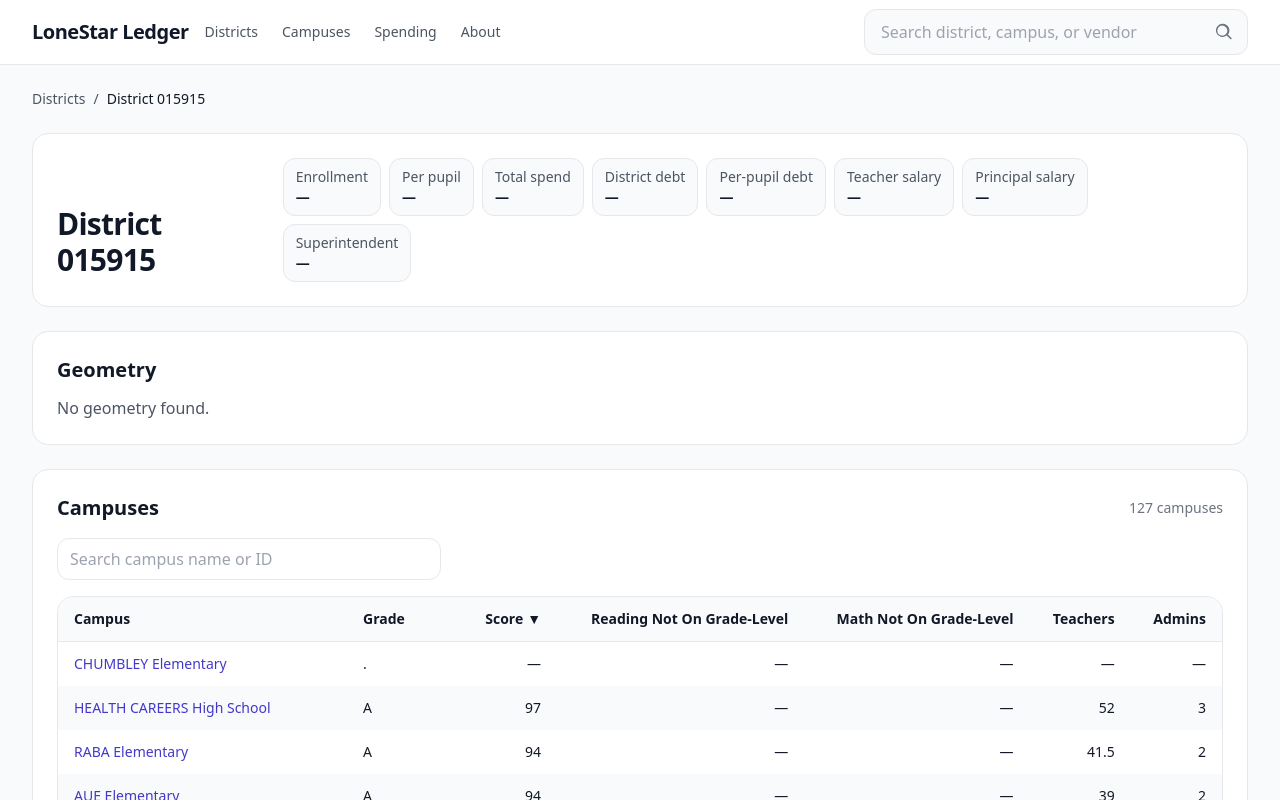
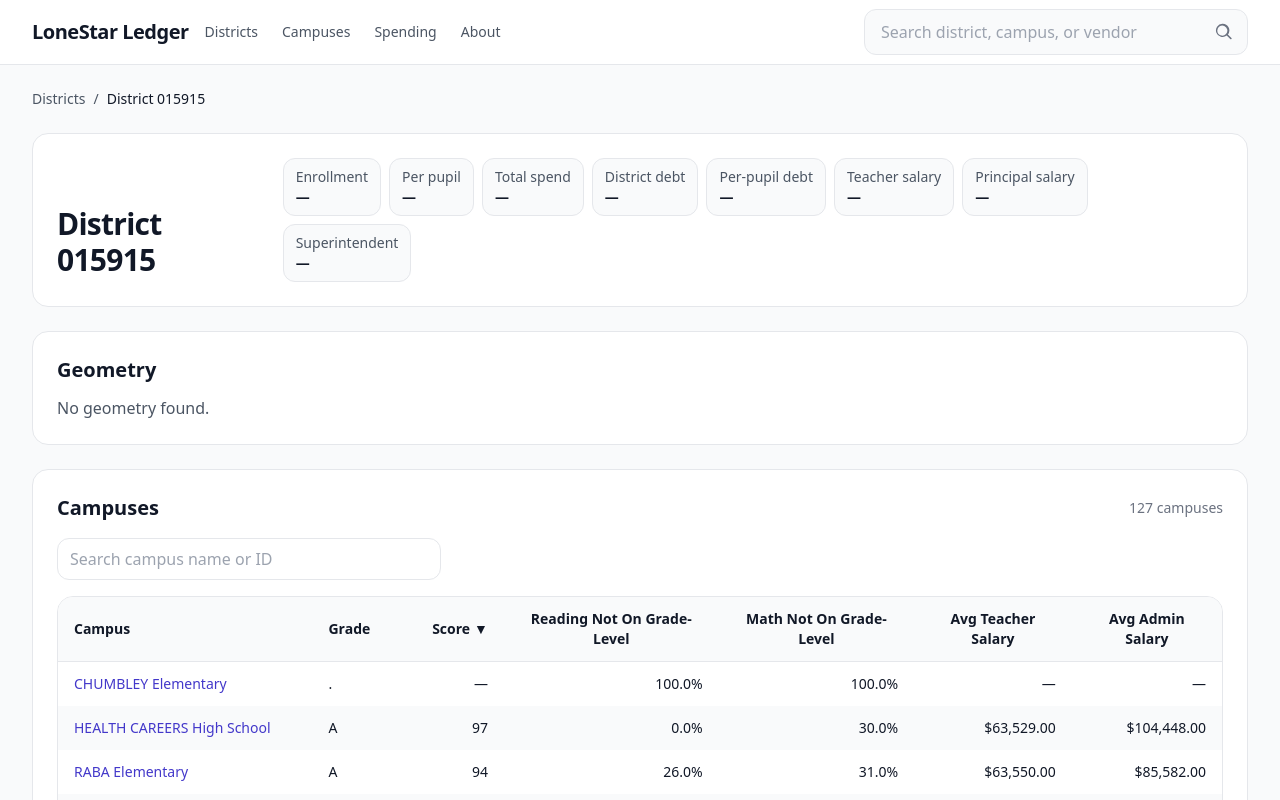
Before and after one commit to jab1897/LoneStarLedger5, a React (Vite) app: page /district/015915 in a window 1280 px wide. Shown: the top 800 px of the page. Built offline with nearby package versions, Linux system fonts and the light colour scheme; no server answers.

Commit message:
Load campus salaries and performance

```diff
--- a/src/pages/DistrictDetail.jsx
+++ b/src/pages/DistrictDetail.jsx
@@ -176,47 +176,69 @@ export default function DistrictDetail() {
           pick(r, "Campus Grade", "CAMPUS_GRADE", "Campus_Rating", "RATING") || "—";
         const campusScore = toNum(pick(r, "Campus Score", "SCORE", "OVERALL_SCORE"));
 
-        let readingNot = pick(
+        const toFrac = (v) => {
+          const n = toNum(v);
+          return Number.isFinite(n) ? (n > 1 ? n / 100 : n) : null;
+        };
+
+        let readingNot = toFrac(
+          pick(
             r,
             "Share of Students Not on Grade-Level: Reading",
+            "Reading Not On Grade-Level",
             "Reading Not on Grade-Level",
             "READING_NOT_GL",
             "READING_NOT_OGR"
+          )
         );
-        let mathNot = pick(
+        let mathNot = toFrac(
+          pick(
             r,
             "Share of Students Not on Grade-Level: Math",
+            "Math Not On Grade-Level",
             "Math Not on Grade-Level",
             "MATH_NOT_GL",
             "MATH_NOT_OGR"
+          )
         );
 
         if (readingNot === null) {
-          const readOGL = pick(
+          const readOGL = toFrac(
+            pick(
               r,
               "Reading On Grade-Level",
               "READING_OGR",
               "READING_OGL",
               "Reading OGL"
+            )
           );
-          if (readOGL !== null) {
-            const n = toNum(readOGL);
-            readingNot = Number.isFinite(n) ? Math.max(0, Math.min(1, 1 - n)) : null;
-          }
+          if (readOGL !== null) readingNot = 1 - readOGL;
         }
         if (mathNot === null) {
-          const mathOGL = pick(
+          const mathOGL = toFrac(
+            pick(r, "Math On Grade-Level", "MATH_OGR", "MATH_OGL", "Math OGL")
+          );
+          if (mathOGL !== null) mathNot = 1 - mathOGL;
+        }
+
+        const teacherSalary = toNum(
+          pick(
             r,
-            "Math On Grade-Level",
-            "MATH_OGR",
-            "MATH_OGL",
-            "Math OGL"
+            "Average Teacher Salary",
+            "TEACHER_AVG_SALARY",
+            "AVG_TEACH_SAL",
+            "AVG_TEACHER_SALARY"
+          )
         );
-          if (mathOGL !== null) {
-            const n = toNum(mathOGL);
-            mathNot = Number.isFinite(n) ? Math.max(0, Math.min(1, 1 - n)) : null;
-          }
-        }
+        const adminSalary = toNum(
+          pick(
+            r,
+            "Average Admin Salary",
+            "ADMIN_AVG_SALARY",
+            "AVG_ADMIN_SAL",
+            "AVG_ADMIN_SALARY"
+          )
+        );
 
         return {
           campusId,
@@ -225,8 +247,8 @@ export default function DistrictDetail() {
           campusScore: Number.isFinite(campusScore) ? campusScore : NaN,
           readingNot,
           mathNot,
-          teachers: toNum(r["Teacher Count"]),
-          admins: toNum(r["Admin Count"]),
+          teacherSalary: Number.isFinite(teacherSalary) ? teacherSalary : null,
+          adminSalary: Number.isFinite(adminSalary) ? adminSalary : null,
         };
       }),
     [campuses]
@@ -284,16 +306,16 @@ export default function DistrictDetail() {
       format: (v) => (v == null ? "—" : toPct(v)),
     },
     {
-      key: "teachers",
-      label: "Teachers",
+      key: "teacherSalary",
+      label: "Avg Teacher Salary",
       align: "right",
-      format: (v) => (Number.isFinite(v) ? v.toLocaleString() : "—"),
+      format: (v) => (Number.isFinite(v) ? usd.format(v) : "—"),
     },
     {
-      key: "admins",
-      label: "Admins",
+      key: "adminSalary",
+      label: "Avg Admin Salary",
       align: "right",
-      format: (v) => (Number.isFinite(v) ? v.toLocaleString() : "—"),
+      format: (v) => (Number.isFinite(v) ? usd.format(v) : "—"),
     },
   ];
 
```
Also changed, not shown: src/lib/campuses.js. Lines whose indentation alone changed are shown as unchanged.
